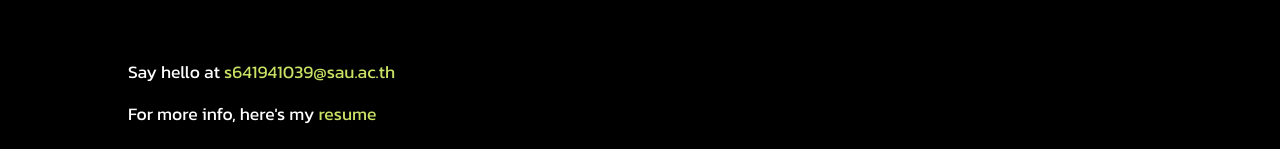
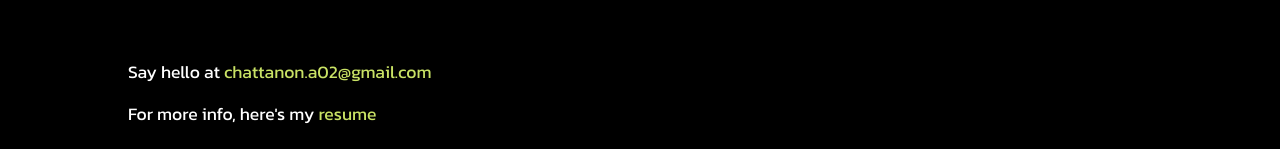
Before and after one commit to Chattanon/chattanon-profile-cv-app, a React (Vite) app: page / in a window 1280 px wide. Shown: the part 3186-3335 px from the top of the page. Built offline with nearby package versions, Linux system fonts and the light colour scheme.

Commit message:
edit gmail

```diff
--- a/src/views/proflie.jsx
+++ b/src/views/proflie.jsx
@@ -869,7 +869,7 @@ function Profile() {
                   },
                 }}
               >
-                s641941039@sau.ac.th
+                chattanon.a02@gmail.com
               </Box>
             </Typography>
 
```
